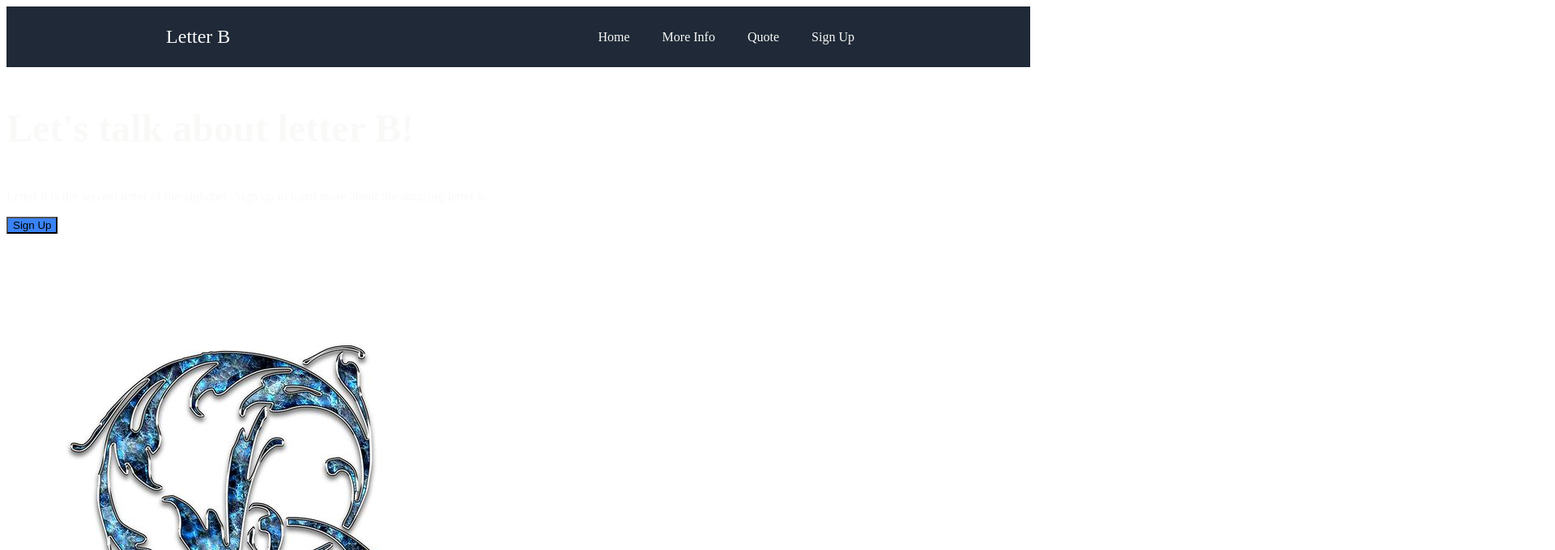
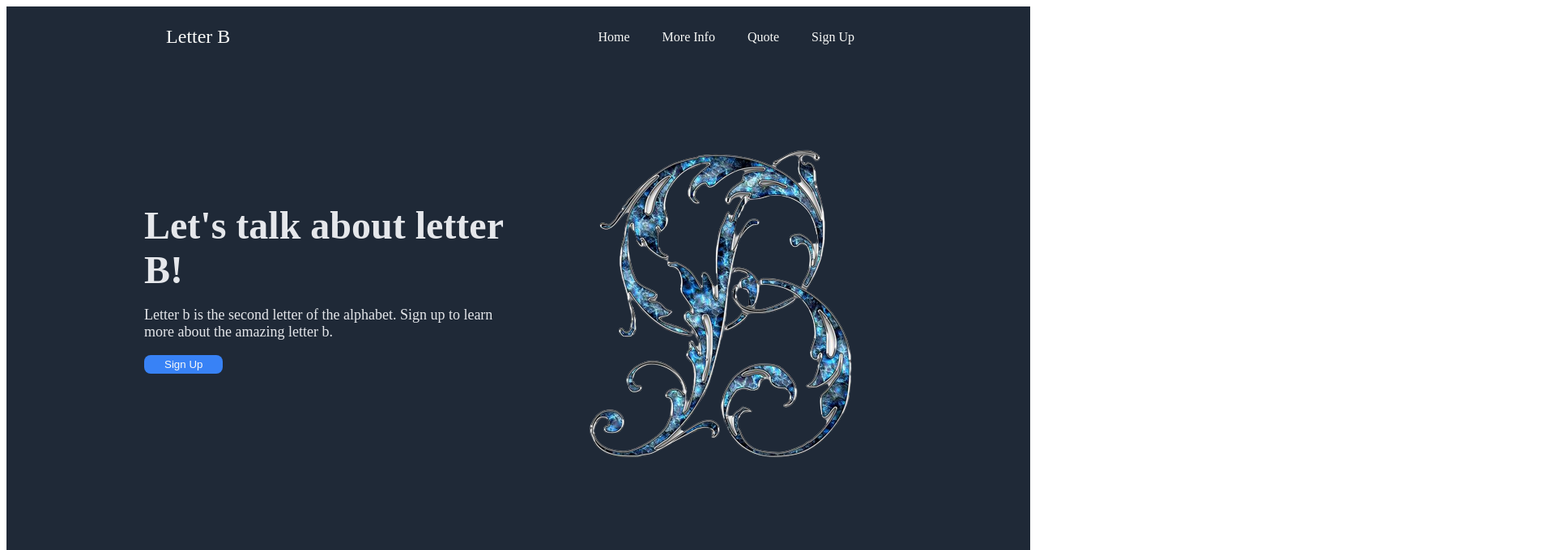
Before and after one commit to WanjikuWanjiku/Odin-Projects, a plain HTML site: page Landing-Page/index.html in a window 1280 px wide. Shown: the top 680 px of the page at 81% size, 1920 px wide, since content can reach past the window. Drawn offline with Linux system fonts and the light colour scheme.

Commit message:
Update hero section and all images

```diff
--- a/Landing-Page/index.html
+++ b/Landing-Page/index.html
@@ -28,11 +28,11 @@
             <section id="hero-text">
                 <h1>Let's talk about letter B!</h1>
                 <p>Letter b is the second letter of the alphabet. Sign up to learn more about the amazing letter b. </p>
-                <button name="sign up" value="sign-up" href="#call-to-action">Sign Up</button>
+                <button name="sign up" value="sign-up" href="#call-to-action" id="hero-button">Sign Up</button>
             </section>
 
             <section id="hero-image">
-                <img src="Images/b-blue.jpg" alt="A blue letter b.">
+                <img src="Images/b-blue.png" alt="A blue letter b.">
             </section>
 
         </section>
--- a/Landing-Page/styles.css
+++ b/Landing-Page/styles.css
@@ -1,4 +1,4 @@
-body {
+body, button {
     color: #F9FAF8;
 }
 
@@ -26,7 +26,7 @@ nav li{
 /*End of header section formatting*/
 
 
-header, .hero-section, footer {
+header, #hero-section, footer {
     background-color: #1F2937;
 }
 
@@ -41,16 +41,47 @@ h2 {
     color:#1F2937;
 }
 
-.hero-text {
+/*Hero section*/
+
+#hero-section {
+    display:flex;
+    width:100%;
+    height: 100vh;
+    align-items: center;
+    align-items: start;
+}
+
+
+#hero-text {
     font-size: 18px;
     color: #E5E7EB;
+    margin-left: 150px;
+    padding: 120px 20px;
+
 
 }
 
+#hero-image img{
+    width: auto;
+    height: auto;
+    margin-right: 150px;
+    padding:0 20px;
+}
 
+#hero-text h1{
+    margin-bottom: 0;
+    padding-bottom: 0;
+}
+
+#hero-button {
+    border: none;
+}
 
 button {
     background-color: #3882F6;
+    border: 1px solid white;
+    border-radius: 8px;
+    padding: 4px 25px;
 }
 
 #quote {
```
Also changed, not shown: Landing-Page/Images/b-blue.jpg (deleted), Landing-Page/Images/b-blue.png (added), Landing-Page/Images/baloo.png, Landing-Page/Images/bambi.png, Landing-Page/Images/bingo.png.
